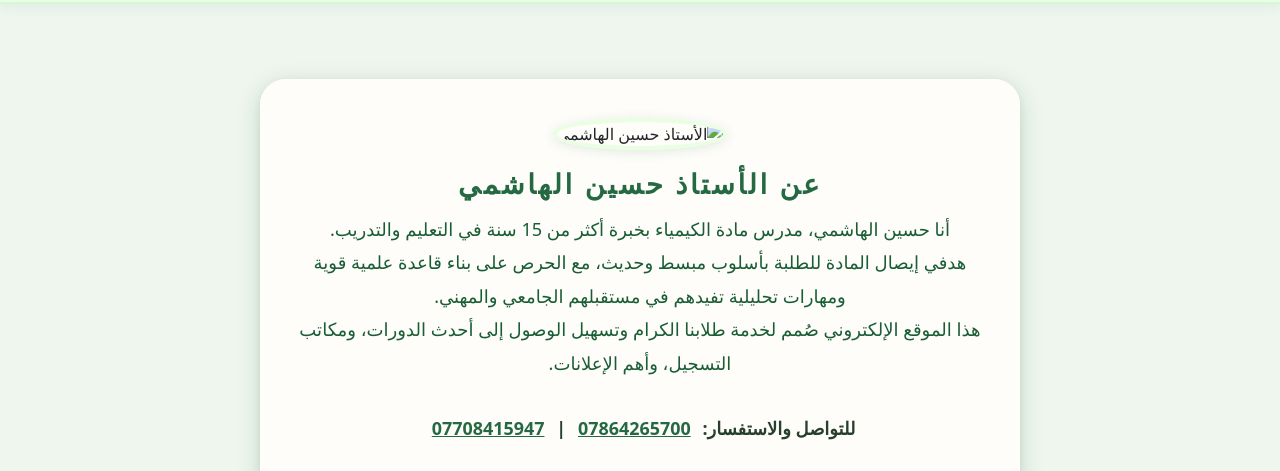
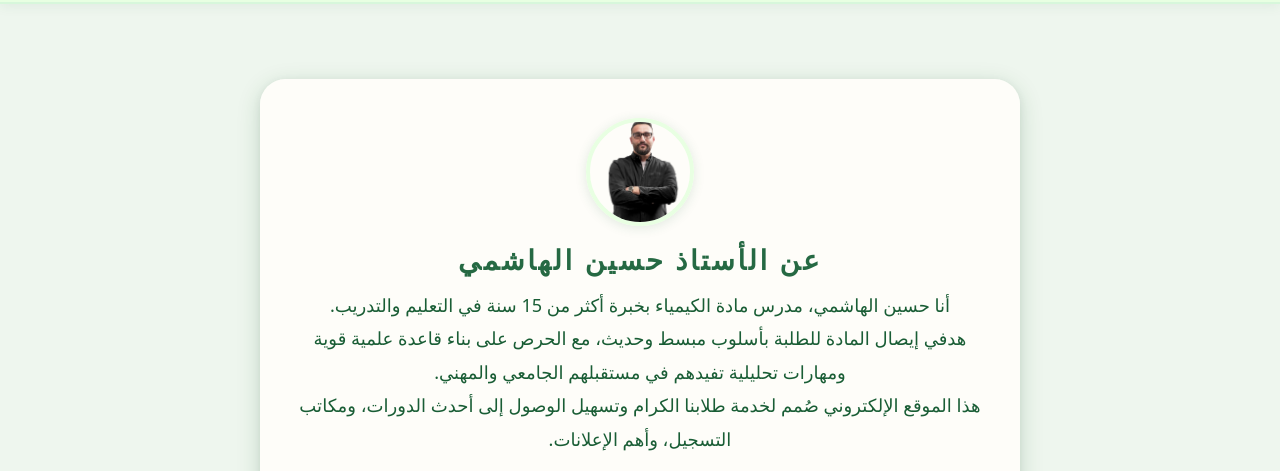
Before and after one commit to abbas1968/alhashemi-institutes, a plain HTML site: page about.html in a window 1280 px wide. Shown: the part 55-526 px from the top of the page. Drawn offline with nearby package versions, Linux system fonts and the light colour scheme; the site is published under a folder, as on GitHub Pages, so addresses that start at the root find nothing.

Commit message:
Update about.html

```diff
--- a/about.html
+++ b/about.html
@@ -315,7 +315,7 @@
   </nav>
 
   <section class="about-section">
-    <img src="/static/hussein.png" alt="الأستاذ حسين الهاشمي" class="about-img">
+    <img src="static/hussein.png" alt="الأستاذ حسين الهاشمي" class="about-img">
     <h1 class="about-title">عن الأستاذ حسين الهاشمي</h1>
     <div class="about-desc">
       أنا حسين الهاشمي، مدرس مادة الكيمياء بخبرة أكثر من 15 سنة في التعليم والتدريب.<br>
```
